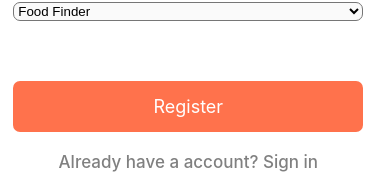
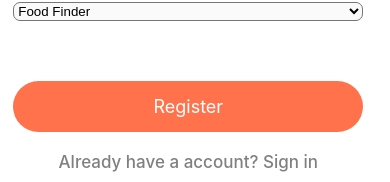
Before and after one commit to CoorayNTL/TasteScape-mobile_app, a React Native app: screen /Register in a window 390 px wide. Shown: the part 523-705 px from the top of the page. Built offline with nearby package versions, Linux system fonts and the light colour scheme; no server answers.

Commit message:
Button radius fixed

```diff
--- a/screens/RegisterScreen.js
+++ b/screens/RegisterScreen.js
@@ -180,7 +180,7 @@ try{
               width: "100%",
               backgroundColor: "#FF724C",
               padding: 15,
-              borderRadius: 7,
+              borderRadius: 30,
               marginTop: 50,
               marginLeft: "auto",
               marginRight: "auto",
```
